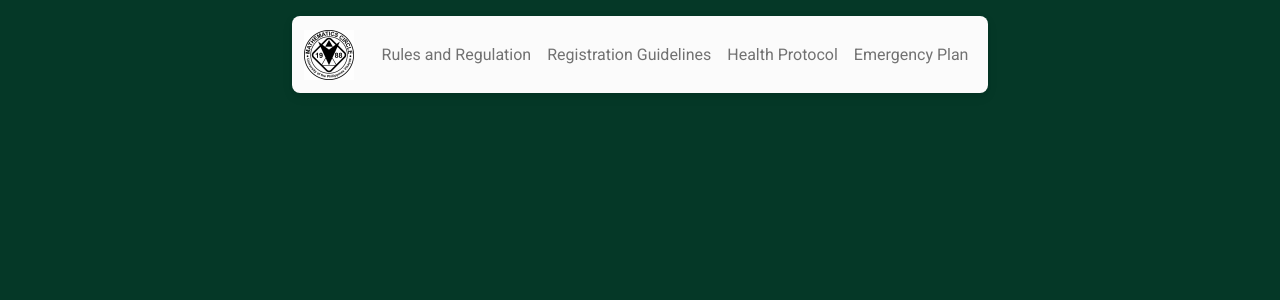
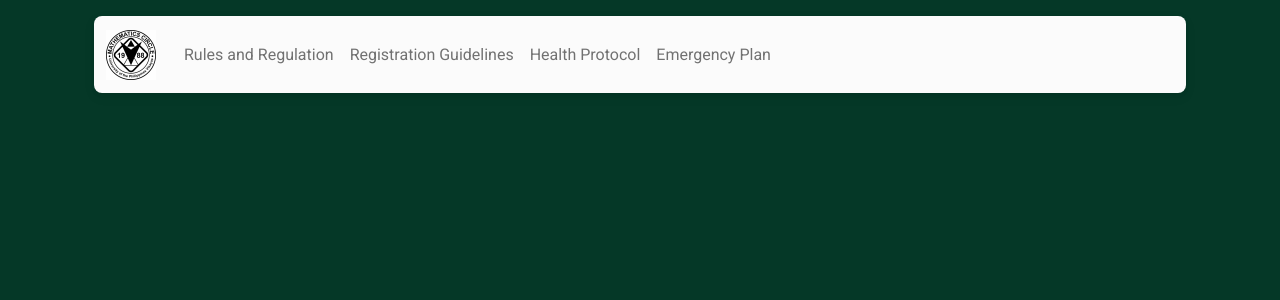
Before and after one commit to miniloda/MathO-QuizBee, a React (Create React App) app: page / in a window 1280 px wide. Shown: the top 300 px of the page. Built offline with nearby package versions, Linux system fonts and the light colour scheme.

Commit message:
fixed width

```diff
--- a/src/App.css
+++ b/src/App.css
@@ -8,7 +8,7 @@ body {
   min-height: 100vh;
   align-items: center;
   background-color: rgb(5, 56, 39) !important;
-  min-width: 100vh;
+  min-width: 100vw;
 
 }
 #Logo{
@@ -32,7 +32,7 @@ body {
     margin: 0 auto;
   }
   #root{
-    max-width: 100vw;
-    margin: 0 auto;
+    width: 100vw !important;
+    margin: 0;
   }
 }
```
